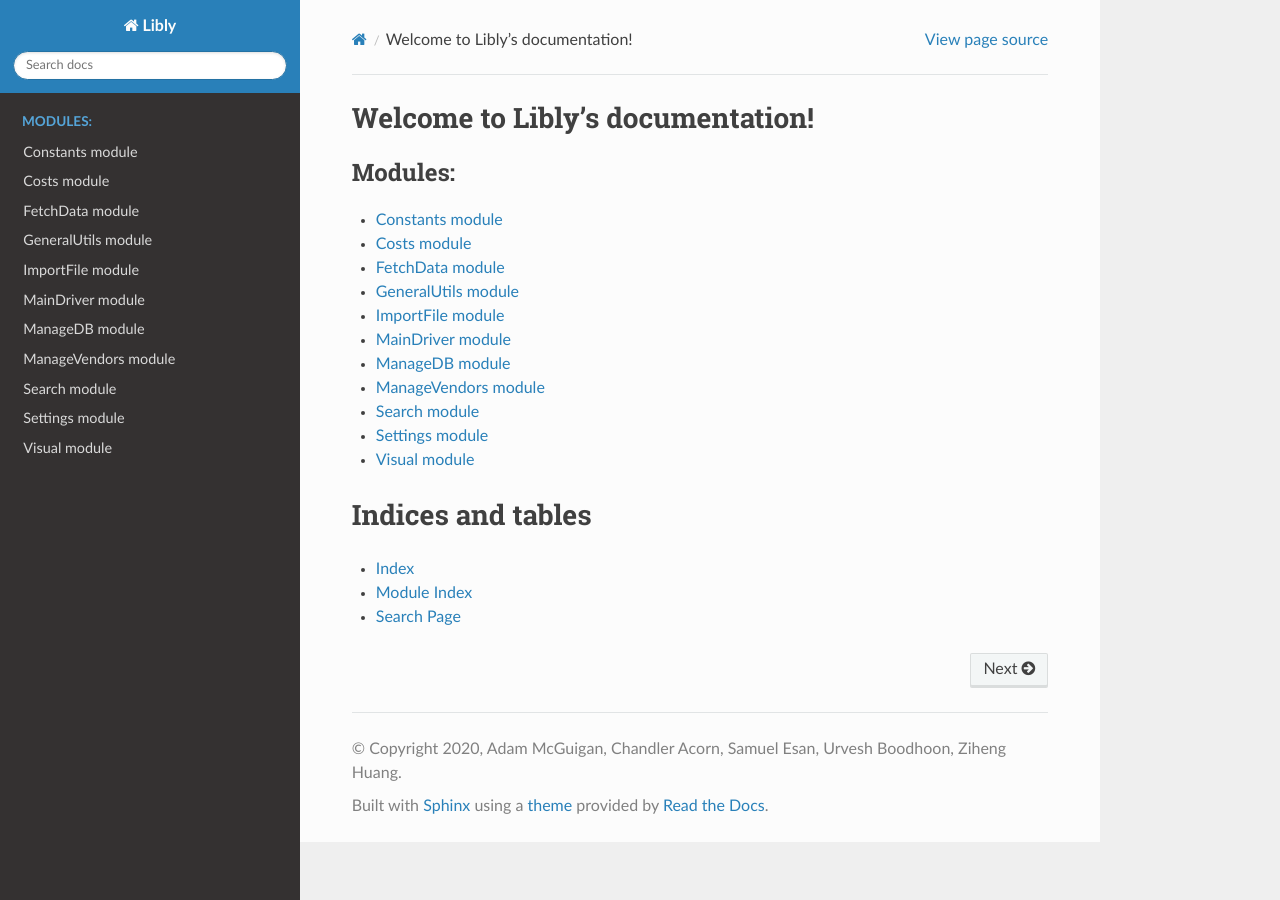
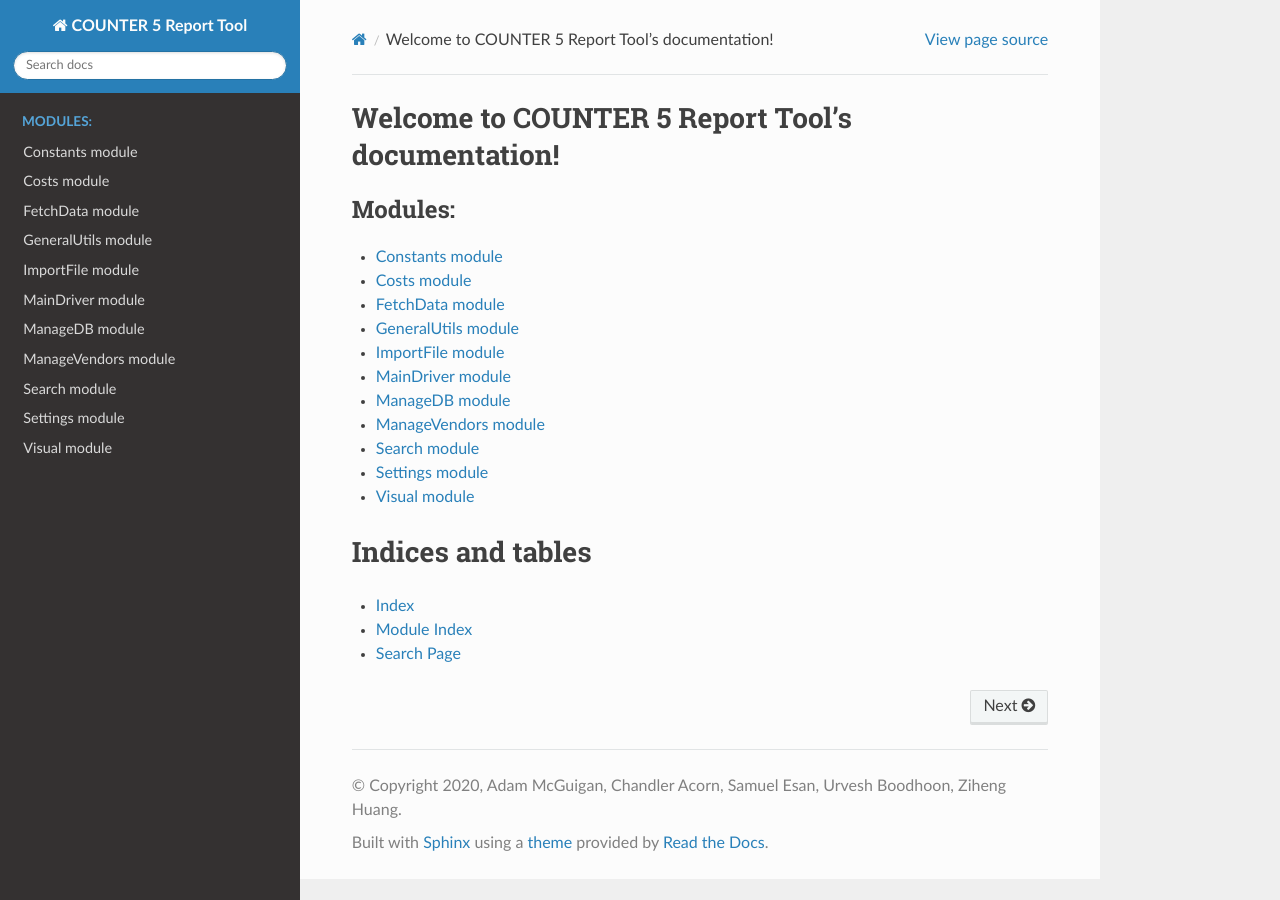
Before and after one commit to CS-4820-Library-Project/COUNTER-5-Report-Tool-2020-5.0, a Sphinx documentation site: the page built from docs/index.rst, in a window 1280 px wide. Built offline with Sphinx 7.4.7 and the Read the Docs theme 2.0.0, drawn with Linux system fonts in a browser that asks for light colours.

Commit message:
Renamed Libly to COUNTER 5 Report Tool

```diff
--- a/FetchData.py
+++ b/FetchData.py
@@ -3063,3 +3063,5 @@ class ReportWorker(QObject):
     def notify_worker_finished(self):
         """Notifies any listeners that this worker has finished"""
         self.worker_finished_signal.emit(self.worker_id)
+
+# El Psy Kongroo
--- a/docs/conf.py
+++ b/docs/conf.py
@@ -17,7 +17,7 @@
 
 # -- Project information -----------------------------------------------------
 
-project = 'Libly'
+project = 'COUNTER 5 Report Tool'
 copyright = '2020, Adam McGuigan, Chandler Acorn, Samuel Esan, Urvesh Boodhoon, Ziheng Huang'
 author = 'Adam McGuigan, Chandler Acorn, Samuel Esan, Urvesh Boodhoon, Ziheng Huang'
 
--- a/docs/index.rst
+++ b/docs/index.rst
@@ -1,9 +1,9 @@
-.. Libly documentation master file, created by
+.. COUNTER 5 Report Tool documentation master file, created by
    sphinx-quickstart on Sat Mar 21 00:21:37 2020.
    You can adapt this file completely to your liking, but it should at least
    contain the root `toctree` directive.
 
-Welcome to Libly's documentation!
+Welcome to COUNTER 5 Report Tool's documentation!
 =================================
 
 .. toctree::
```
Also changed, not shown: README.md (+1 -1 lines), docs/pyinstaller-how-to.md (+1 -1 lines), 2 other files.
